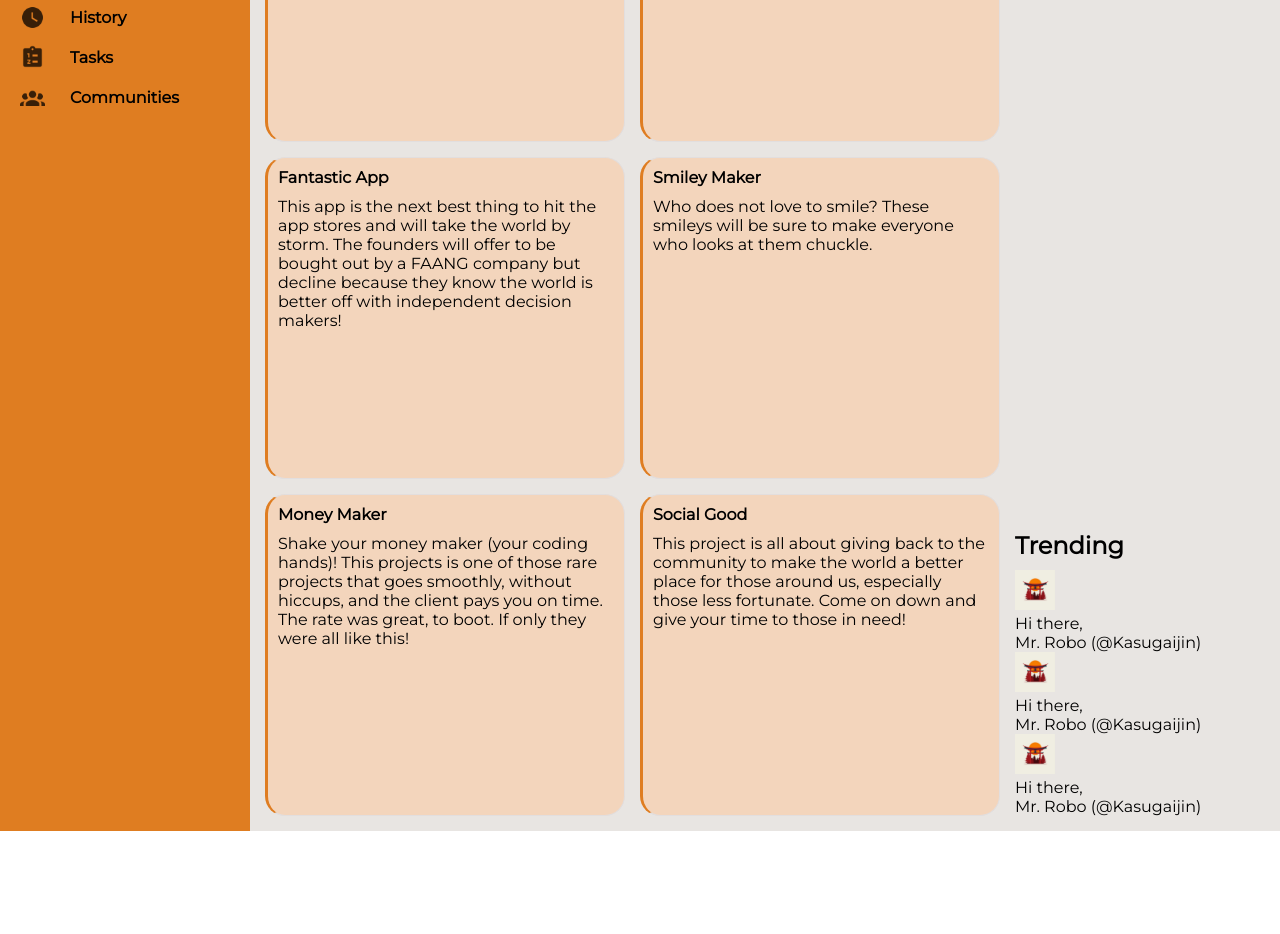
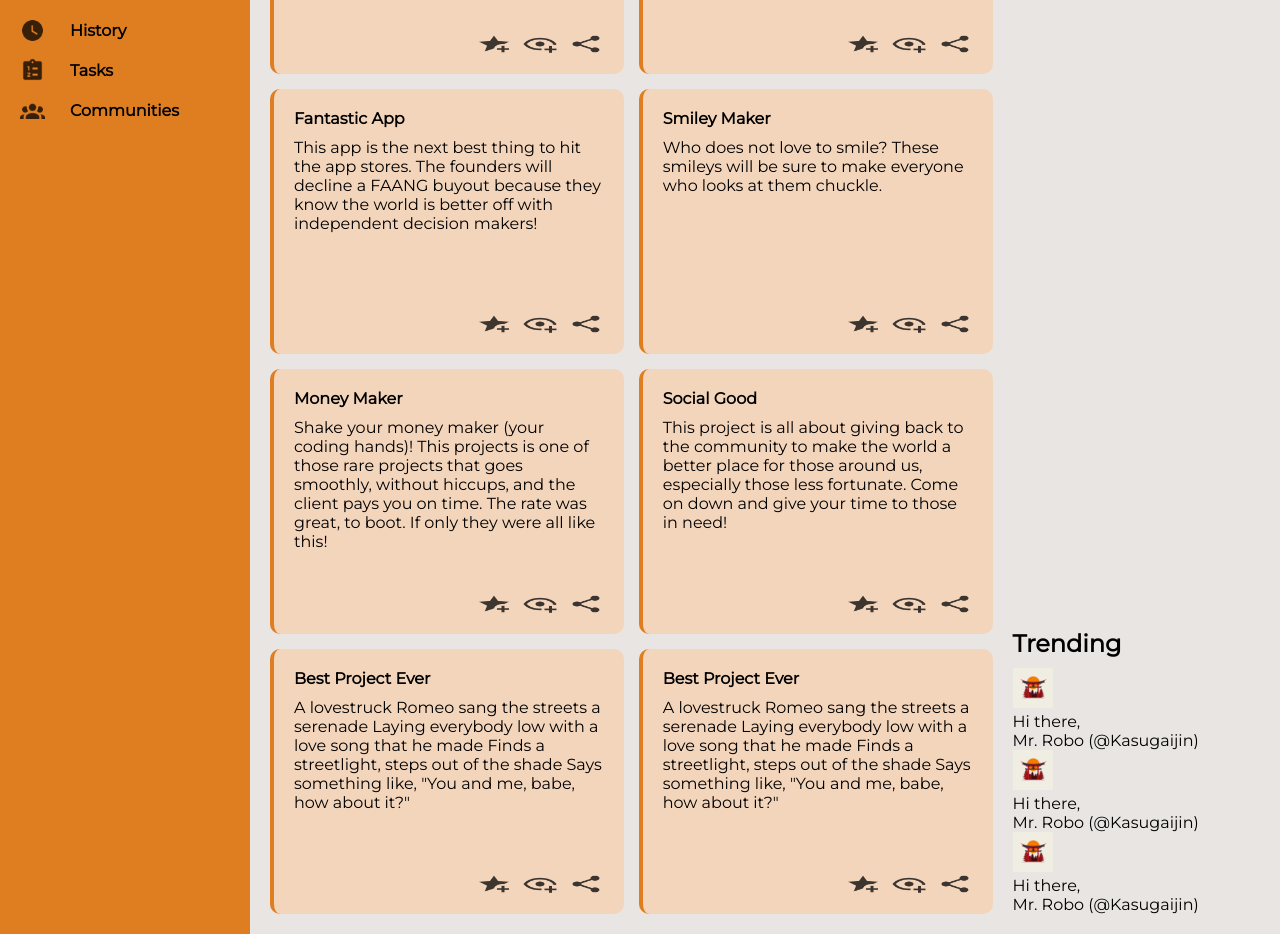
Before and after one commit to kasugaijin/admin-dashboard, a plain HTML site: page index.html in a window 1280 px wide. Shown: the part 400-1334 px from the top of the page. Before the commit the page ends 1231 px from the top, so only its background shows below. Drawn offline with Linux system fonts and the light colour scheme.

Commit message:
main card  section complete, need to put right panel cards into own grid

```diff
--- a/index.html
+++ b/index.html
@@ -97,6 +97,11 @@
               Finds a streetlight, steps out of the shade
               Says something like, "You and me, babe, how about it?"
             </p>
+            <div class="icons">
+              <img src="./style/star-plus.png" alt="favourite icon">
+              <img src="./style/eye-plus-outline.png" alt="view icon">
+              <img src="./style/share-variant.png" alt="share icon">
+            </div>
           </div>
           <div class="card">
             <p class="title">Second Best</p>
@@ -104,20 +109,34 @@
               second best. It's not bad enough to be third, and it's definitely not good
               enough to be the best, so second best it is.
             </p>
+            <div class="icons">
+              <img src="./style/star-plus.png" alt="favourite icon">
+              <img src="./style/eye-plus-outline.png" alt="view icon">
+              <img src="./style/share-variant.png" alt="share icon">
+            </div>
           </div>
           <div class="card">
             <p class="title">Fantastic App</p>
-            <p class="text">This app is the next best thing to hit the app stores
-              and will take the world by storm. The founders will offer to be bought out
-              by a FAANG company but decline because they know the world is better off with
+            <p class="text">This app is the next best thing to hit the app stores.
+              The founders will decline a FAANG buyout because they know the world is better off with
               independent decision makers!
             </p>
+            <div class="icons">
+              <img src="./style/star-plus.png" alt="favourite icon">
+              <img src="./style/eye-plus-outline.png" alt="view icon">
+              <img src="./style/share-variant.png" alt="share icon">
+            </div>
           </div>
           <div class="card">
             <p class="title">Smiley Maker</p>
             <p class="text">Who does not love to smile? These smileys will be sure to
               make everyone who looks at them chuckle.
             </p>
+            <div class="icons">
+              <img src="./style/star-plus.png" alt="favourite icon">
+              <img src="./style/eye-plus-outline.png" alt="view icon">
+              <img src="./style/share-variant.png" alt="share icon">
+            </div>
           </div>
           <div class="card">
             <p class="title">Money Maker</p>
@@ -125,6 +144,11 @@
               those rare projects that goes smoothly, without hiccups, and the client pays you
               on time. The rate was great, to boot. If only they were all like this!
             </p>
+            <div class="icons">
+              <img src="./style/star-plus.png" alt="favourite icon">
+              <img src="./style/eye-plus-outline.png" alt="view icon">
+              <img src="./style/share-variant.png" alt="share icon">
+            </div>
           </div>
           <div class="card">
             <p class="title">Social Good</p>
@@ -132,6 +156,37 @@
               the world a better place for those around us, especially those less fortunate.
               Come on down and give your time to those in need!
             </p>
+            <div class="icons">
+              <img src="./style/star-plus.png" alt="favourite icon">
+              <img src="./style/eye-plus-outline.png" alt="view icon">
+              <img src="./style/share-variant.png" alt="share icon">
+            </div>
+          </div>
+          <div class="card">
+            <p class="title">Best Project Ever</p>
+            <p class="text">A lovestruck Romeo sang the streets a serenade
+              Laying everybody low with a love song that he made
+              Finds a streetlight, steps out of the shade
+              Says something like, "You and me, babe, how about it?"
+            </p>
+            <div class="icons">
+              <img src="./style/star-plus.png" alt="favourite icon">
+              <img src="./style/eye-plus-outline.png" alt="view icon">
+              <img src="./style/share-variant.png" alt="share icon">
+            </div>
+          </div>
+          <div class="card">
+            <p class="title">Best Project Ever</p>
+            <p class="text">A lovestruck Romeo sang the streets a serenade
+              Laying everybody low with a love song that he made
+              Finds a streetlight, steps out of the shade
+              Says something like, "You and me, babe, how about it?"
+            </p>
+            <div class="icons">
+              <img src="./style/star-plus.png" alt="favourite icon">
+              <img src="./style/eye-plus-outline.png" alt="view icon">
+              <img src="./style/share-variant.png" alt="share icon">
+            </div>
           </div>
         </div>
       </div>
--- a/style/style.css
+++ b/style/style.css
@@ -4,6 +4,7 @@
   padding: 0;
   margin: 0;
   font-family: 'Montserrat', sans-serif;
+  color: black;
 }
 
 /* div {
@@ -13,6 +14,8 @@
 .container {
   display: grid;
   grid-template-columns: 250px minmax(1000px, 100%);
+  grid-template-rows: 150px;
+  min-height: 100vh;
 }
 
 .header {
@@ -21,11 +24,9 @@
 
   display: grid;
   grid-template-columns: repeat(10, 1fr);
-  /* grid-template-rows: 1fr 1fr; */
+
   padding-left: 20px;
   padding-right: 20px;
-  padding-top: 10px;
-  padding-bottom: 10px;
 
   border: 1px solid rgb(226, 222, 222);
   box-shadow: 0 0 10px rgba(0,0,0,0.75);
@@ -40,7 +41,7 @@
 
   display: flex;
   align-items: center;
-  margin-bottom: 15px;
+  /* margin-bottom: 15px; */
 }
 
 .search input {
@@ -50,10 +51,6 @@
   height: 1.5rem;
   background-color: rgb(214, 225, 241);
   border: solid 1px grey;
-}
-
-.search input:hover {
-  border: solid 2px grey;
 }
 
 .search img {
@@ -107,17 +104,13 @@
 }
 
 .button {
-  height: 2rem;
-  width: 50%;
+  height: 32px;
+  width: 95px;
   border-radius: 15px;
   border: none;
   background-color: rgb(223, 125, 33);
   font-weight: bold;
   font-size: 1rem;
-}
-
-button:hover {
-  border: solid 2px grey;
 }
 
 .top-right {
@@ -128,7 +121,6 @@ button:hover {
   justify-content: center;
   padding-left: 10%;
   column-gap: 7%;
-  margin-bottom: 15px;
 }
 
 .top-right p {
@@ -150,7 +142,7 @@ button:hover {
   display: grid;
   grid-template-columns: 1fr;
   grid-template-rows: 50px;
-  padding-top: 10px;
+  padding-top: 23px;
   padding-left: 10px;
 }
 
@@ -201,7 +193,7 @@ button:hover {
   display: grid;
   grid-template-columns: 3fr 1fr;
   grid-template-rows: 1fr;
-  padding: 15px;
+  padding: 20px;
 }
 
 #card-heading {
@@ -228,17 +220,18 @@ button:hover {
   grid-template-columns: repeat(auto-fill, minmax(270px, 1fr));
   grid-template-rows: repeat(2, 1fr);
   gap: 15px;
-  margin-right: 15px;
+  margin-right: 20px;
 }
 
 .card {
 
-  height: 300px;
+  height: 225px;
   background-color: rgb(243, 213, 188);
-  border-radius: 20px;
-  padding: 10px;
-  border: 1px solid rgb(226, 222, 222);
-  border-left: solid 3px rgb(223, 125, 33);
+  border-radius: 10px;
+  padding: 20px;
+  border-left: solid 4px rgb(223, 125, 33);
+  display: flex;
+  flex-direction: column;
 
 }
 
@@ -246,3 +239,43 @@ button:hover {
   font-weight: bold;
   margin-bottom: 10px;
 }
+
+.icons {
+  opacity: 75%;
+  height: 20px;
+  gap: 10px;
+  display: flex;
+  margin-left: auto;
+  margin-top: auto;
+}
+
+.icons img {
+  margin-left: auto;
+}
+
+/*Pointers to give feedback despite no actual links*/
+.search input:hover {
+  border: solid 2px black;
+}
+
+button:hover {
+  border: solid 2px black;
+  cursor: pointer;
+}
+
+.dashboard>p:hover, .link-list>p:hover {
+  cursor: pointer;
+  color: rgb(42, 41, 41);
+}
+
+.icons>img:hover {
+  opacity: 60%;
+  cursor: pointer;
+}
+
+.card:hover {
+  cursor: pointer;
+  -moz-box-shadow: 0 0 5px 0px rgb(74, 72, 72);
+  -webkit-box-shadow: 0 0 5px 0px rgb(74, 72, 72);
+  box-shadow: 0 0 5px 0px rgb(74, 72, 72);
+}
```
Also changed, not shown: style/eye-plus-outline.png (added), style/share-variant.png (added), style/star-plus.png (added).
